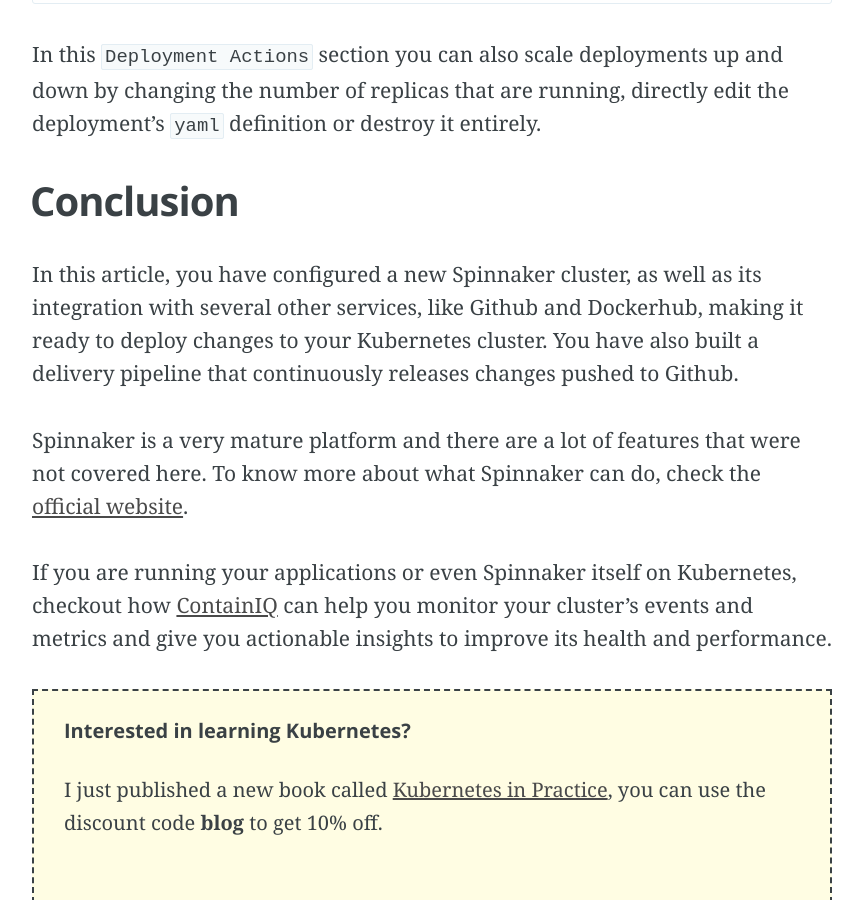
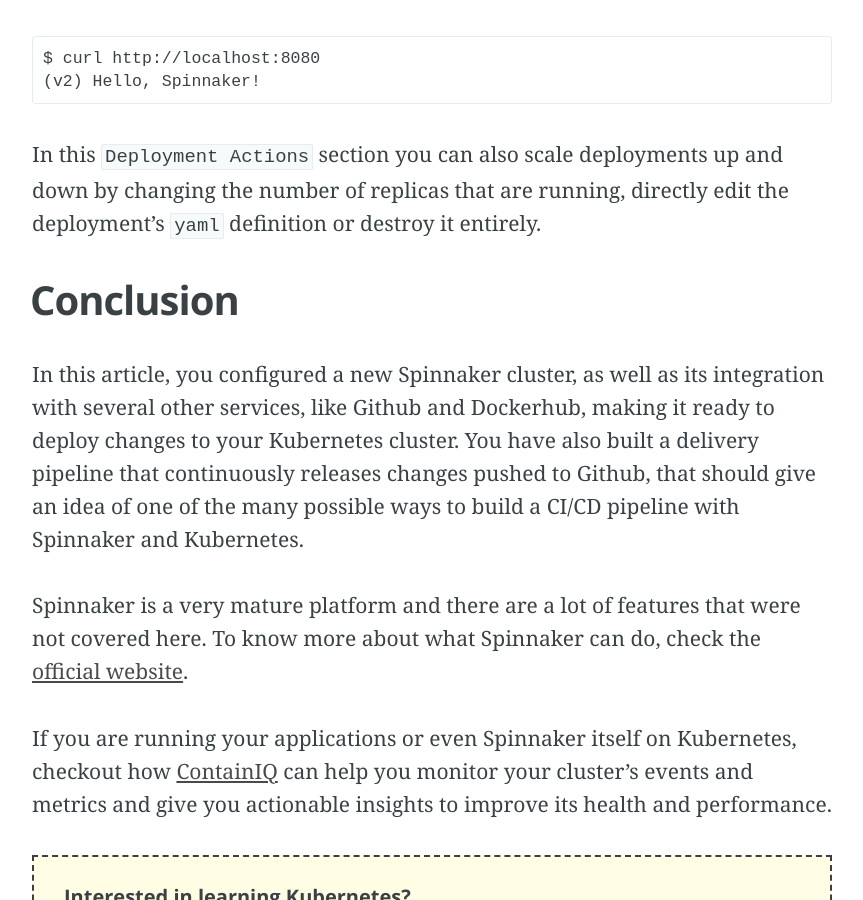
Before and after one commit to brianstorti/brianstorti.github.io, a Jekyll site: the page built from _posts/2021-05-24-ultimate-guide-to-using-kubernetes-with-spinnaker.md, in a window 1280 px wide and 900 px high, scrolled down 27474 px. Shown: the whole window, without its empty margins (208-1071 px from the left). Built offline with Jekyll 4.4.1, drawn with Linux system fonts in a browser that asks for light colours; comment, search, counter and statistics services are not loaded; some of the changed text lies outside the part shown.

Commit message:
Improvements to intro and conclusion

```diff
--- a/_posts/2021-05-24-ultimate-guide-to-using-kubernetes-with-spinnaker.md
+++ b/_posts/2021-05-24-ultimate-guide-to-using-kubernetes-with-spinnaker.md
@@ -7,9 +7,12 @@
 
 ## Introduction
 
-Spinnaker is an open-source continuous delivery platform created by Netflix to enable engineers to release software changes seemingly. It works natively with several different orchestration tools and cloud providers.
+Spinnaker is an open-source continuous delivery platform created by Netflix to enable engineers to release software changes seemingly.
+It works natively with several different orchestration tools and cloud providers, Kubernetes being a very common option.
 
 In this article you will setup a new Spinnaker cluster and build a delivery pipeline, having code changes being automatically deployed to your Kubernetes cluster.
+
+Here is an overview of what you are going to build:
 
 ![Deployment Workflow](https://imgur.com/wlayCHc.png)
 
@@ -558,7 +561,7 @@
 
 ## Conclusion
 
-In this article, you have configured a new Spinnaker cluster, as well as its integration with several other services, like Github and Dockerhub, making it ready to deploy changes to your Kubernetes cluster. You have also built a delivery pipeline that continuously releases changes pushed to Github.
+In this article, you configured a new Spinnaker cluster, as well as its integration with several other services, like Github and Dockerhub, making it ready to deploy changes to your Kubernetes cluster. You have also built a delivery pipeline that continuously releases changes pushed to Github, that should give an idea of one of the many possible ways to build a CI/CD pipeline with Spinnaker and Kubernetes.
 
 Spinnaker is a very mature platform and there are a lot of features that were not covered here. To know more about what Spinnaker can do, check the [official website](https://spinnaker.io/).
 
```
